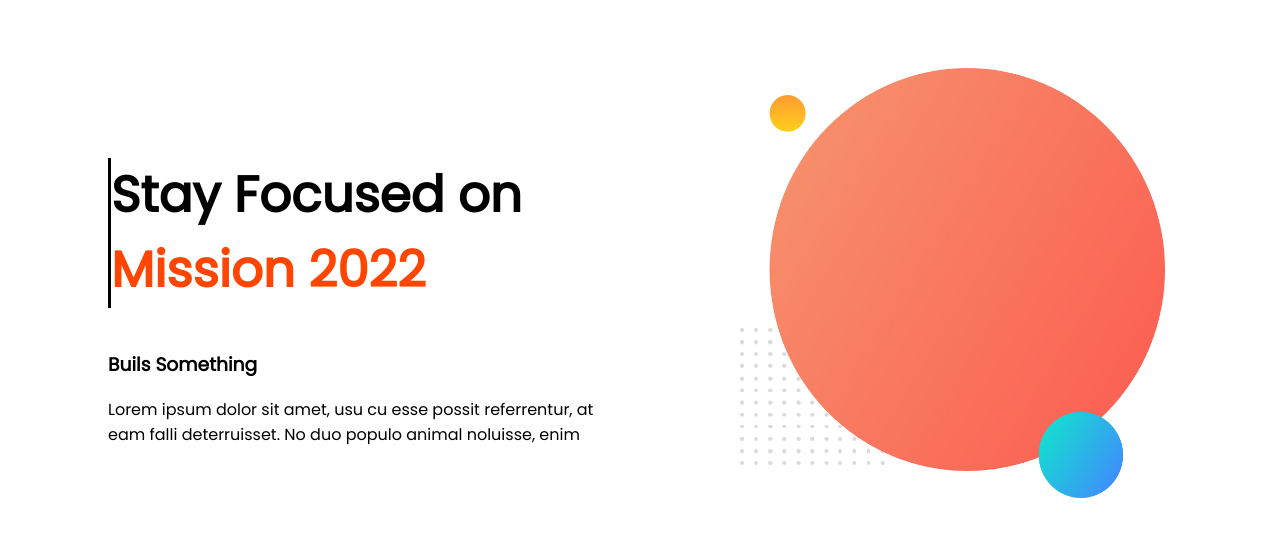
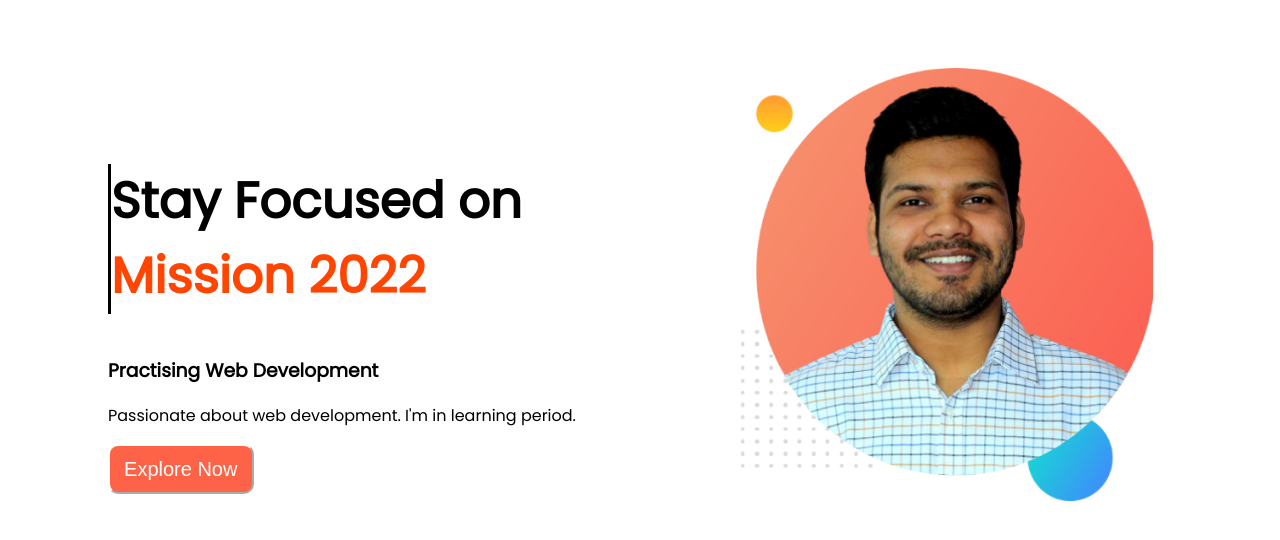
Before and after one commit to sayeef-rahman/assignment-hero-1, a plain HTML site: page index.html in a window 1280 px wide. Drawn offline with Linux system fonts and the light colour scheme.

Commit message:
personal image added

```diff
--- a/index.html
+++ b/index.html
@@ -53,12 +53,12 @@
     <section class="header_section">
         <div class="head_left_div">
             <h1 class="solid">Stay Focused on <span style="color: orangered;"> Mission 2022 </span></h1>
-            <h3 class="head_note">Buils Something</h3>
-            <p class="head_para">Lorem ipsum dolor sit amet, usu cu esse possit referrentur,
-                at eam falli deterruisset. No duo populo animal noluisse, enim </p>
+            <h3 class="head_note">Practising Web Development</h3>
+            <p class="head_para">Passionate about web development. I'm in learning period.</p>
+            <button class="head_button">Explore Now</button>
         </div>
         <div class="head_right_div">
-            <img class="head_image" src="images/my-bg.png">
+            <img class="head_image" src="images/sayeef.png">
         </div>
     </section>
 
--- a/styles.css
+++ b/styles.css
@@ -7,7 +7,7 @@ body{
 .head_left_div{
     background-color: white;
     width: 50%;
-    align-content: left;
+    align-content: center;
     margin-left: 100px;
 }
 .head_right_div{
@@ -42,3 +42,12 @@ h1.solid{
     margin-left: 50px;
 
 }
+.head_button{
+    background-color: tomato;
+    width: 25%;
+    height: 10%;
+    border-radius: 10px;
+    font-size: 20px;
+    color: white;
+    border-color: white;
+}
```
Also changed, not shown: images/sayeef.png (added).
